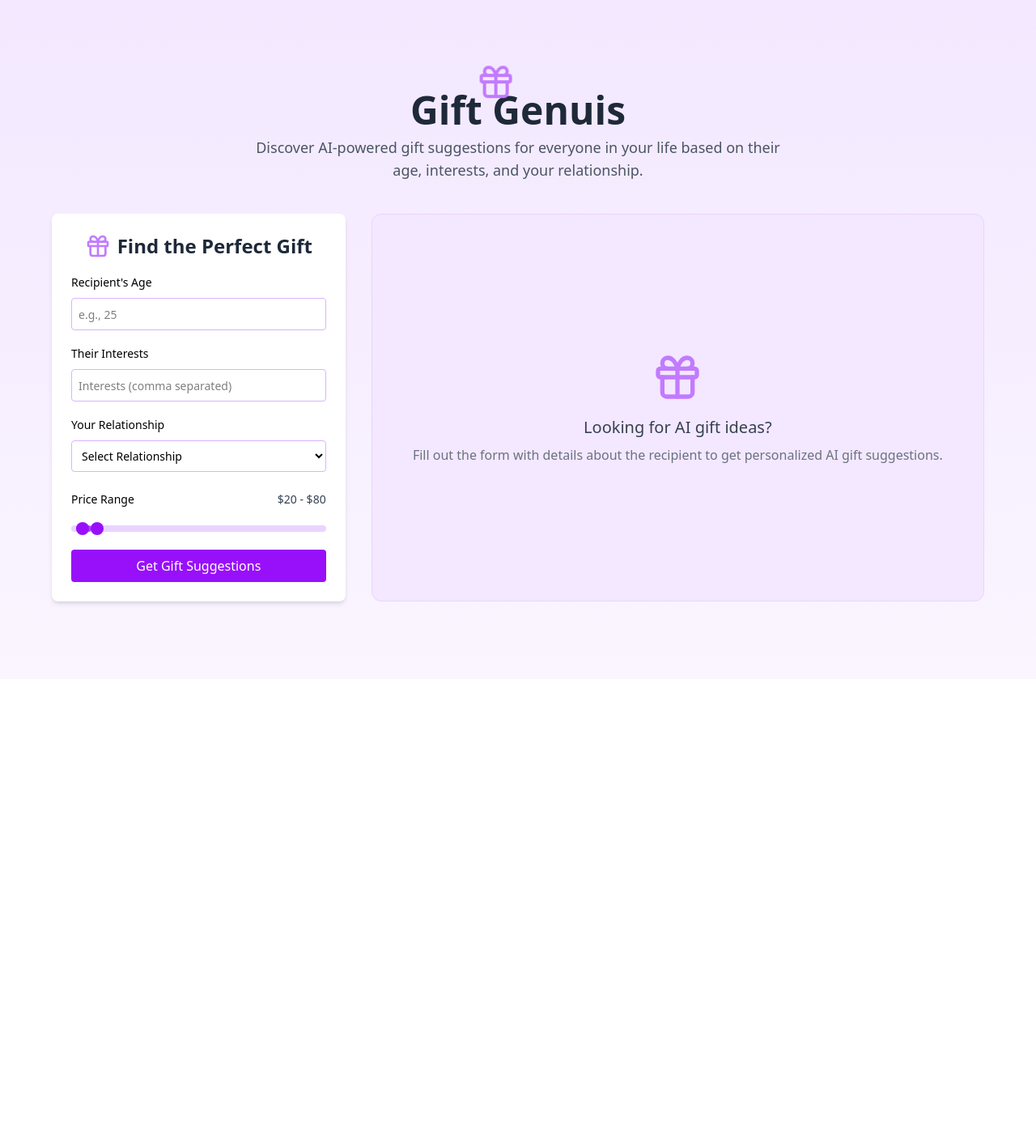
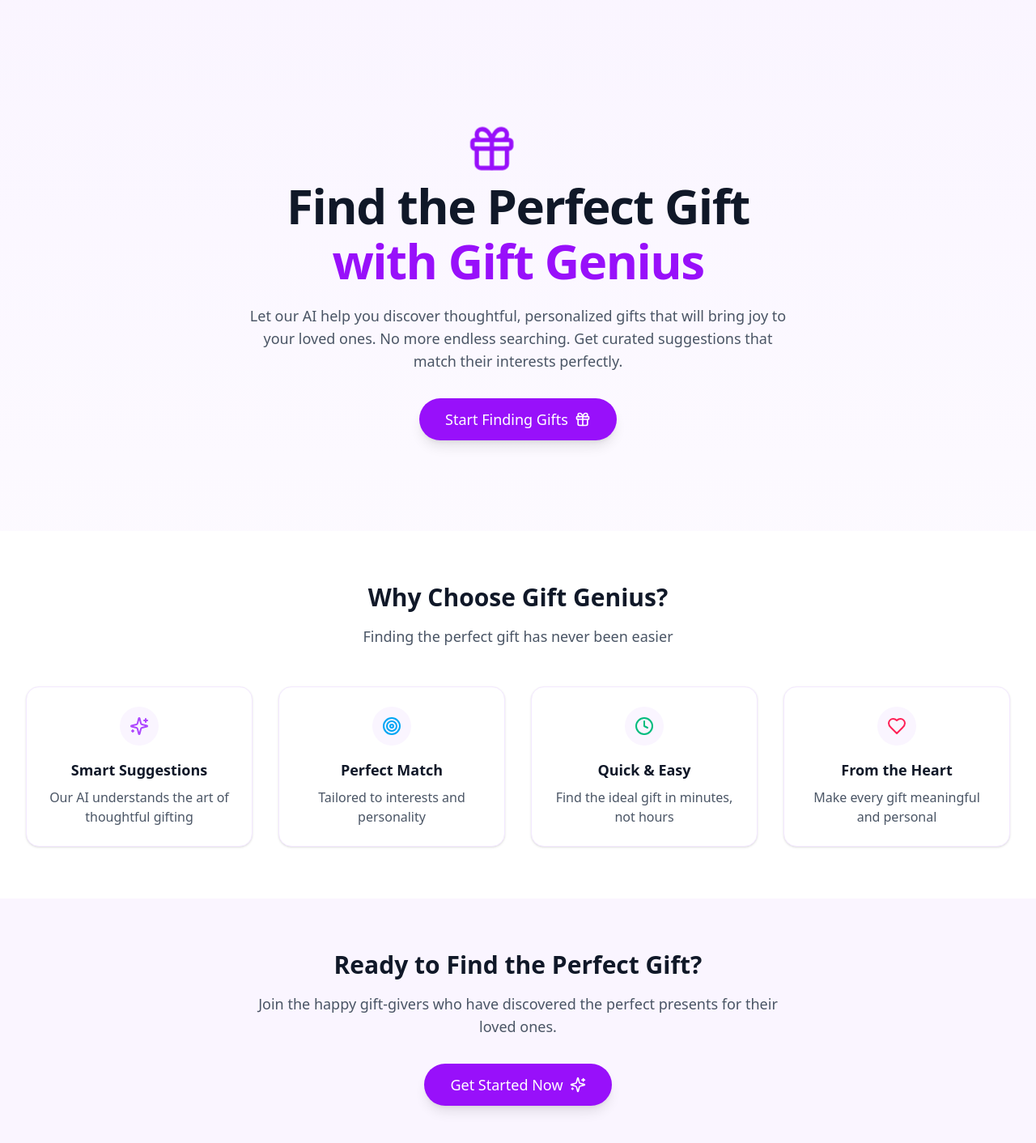
Before and after one commit to hilda-ut/gift-genius, a Next.js app: page / in a window 1280 px wide. Shown: the top 1412 px of the page at 81% size. Before the commit the page ends 839 px from the top, so only its background shows below. Built offline with nearby package versions, Linux system fonts and the light colour scheme.

Commit message:
Add landing page & separate gift finder page

```diff
--- /dev/null
+++ b/src/app/gift-finder/page.tsx
@@ -0,0 +1,148 @@
+"use client";
+
+import { useState } from "react";
+import { Toaster } from "sonner";
+import {
+  CircleCheckBig,
+  Gift,
+  Info,
+  LoaderCircle,
+  RefreshCw,
+  TriangleAlert,
+} from "lucide-react";
+import Button from "@/_components/ui/Button";
+import GiftCard from "@/_components/gift-card/GiftCard";
+import { GiftIdea } from "@/_types/giftIdea";
+import { getAIGiftSuggestions } from "@/_utils/aiGiftService";
+import { GiftForm } from "@/_components/gift-form/GiftForm";
+
+export default function GiftFinder() {
+  const [giftSuggestions, setGiftSuggestions] = useState<GiftIdea[]>([]);
+  const [isLoading, setIsLoading] = useState(false);
+  const [criteria, setCriteria] = useState<{
+    age: string;
+    interests: string;
+    relationship: string;
+    priceRange: number[];
+  } | null>(null);
+
+  const handleSubmit = async(
+    age: string,
+    interests: string,
+    relationship: string,
+    priceRange: number[]
+  ): Promise<void> => {
+    setIsLoading(true);
+
+    try {
+      const suggestions = await getAIGiftSuggestions(
+        age,
+        interests,
+        relationship,
+        priceRange,
+      );
+
+      setGiftSuggestions(suggestions);
+      setCriteria({
+        age,
+        interests,
+        relationship,
+        priceRange
+      });
+    } catch (error) {
+      console.error("Error getting gift suggestions:", error);
+    } finally {
+      setIsLoading(false);
+    }
+  };
+
+  const handleRefresh = (): void => {
+    if (!criteria) return;
+
+    handleSubmit(
+      criteria.age,
+      criteria.interests,
+      criteria.relationship,
+      criteria.priceRange
+    );
+  };
+
+  return (
+    <div className="min-h-screen bg-gradient-to-b from-purple-100 to-purple-50 px-4 py-12">
+      <Toaster
+        icons={{
+          success: <CircleCheckBig color="#0eaf46" />,
+          info: <TriangleAlert color="orange" />,
+          warning: <Info color="red" />,
+          error: <Info color="red" />,
+          loading: <LoaderCircle color="blue" />,
+        }}
+      />
+      <div className="max-w-6xl mx-auto">
+        <div className="text-center mb-10">
+          <div className="flex items-center justify-center mb-4">
+            <Gift className="h-12 w-12 text-purple-400 animate-float" />
+          </div>
+          <h1 className="text-4xl md:text-5xl font-bold text-gray-800 mb-2">
+            Gift Genius
+          </h1>
+          <p className="text-lg text-gray-600 max-w-2xl mx-auto">
+            Discover AI-powered gift suggestions for everyone in your life based on their age, interests, and your relationship.
+          </p>
+        </div>
+
+        <div className="grid grid-cols-1 lg:grid-cols-3 gap-8 mb-12">
+          <div className="lg:col-span-1">
+            <GiftForm handleSubmit={handleSubmit} />
+          </div>
+
+          <div className="lg:col-span-2">
+            {
+              isLoading ? (
+                <div className="h-full flex items-center justify-center p-10 rounded-xl bg-purple-100 border border-purple-200">
+                  <div className="flex items-center gap-3">
+                    <LoaderCircle className="h-6 w-6 text-purple-600 animate-spin" />
+                    <p className="text-purple-600 font-medium">Finding perfect gifts...</p>
+                  </div>
+                </div>
+              ) :
+              giftSuggestions?.length > 0 ? (
+                <>
+                  <div className="flex justify-between items-center mb-6">
+                    <h2 className="text-2xl font-bold text-gray-800">AI Gift Suggestions</h2>
+                    <Button
+                      onClick={handleRefresh}
+                      className="inline-flex items-center group"
+                      disabled={isLoading}
+                    >
+                      <RefreshCw className="h-4 w-4 mr-2" />
+                      New Ideas
+                    </Button>
+                  </div>
+                  <div className="grid grid-cols-1 sm:grid-cols-2 gap-6">
+                    {giftSuggestions?.map((gift) => (
+                      <GiftCard
+                        key={gift.name}
+                        gift={gift}
+                      />
+                    ))}
+                  </div>
+                </>
+              ) : (
+                <div className="h-full flex items-center justify-center p-10 rounded-xl bg-purple-100 border border-purple-200">
+                  <div className="text-center">
+                    <Gift className="h-16 w-16 text-purple-400 mx-auto mb-4" />
+                    <h3 className="text-xl font-medium text-gray-700 mb-2">Looking for AI gift ideas?</h3>
+                    <p className="text-gray-500">
+                      Fill out the form with details about the recipient to get personalized AI gift suggestions.
+                    </p>
+                  </div>
+                </div>
+              )
+            }
+          </div>
+        </div>
+      </div>
+    </div>
+  );
+}
--- a/src/app/page.tsx
+++ b/src/app/page.tsx
@@ -1,146 +1,115 @@
 "use client"
 
-import { useState } from "react";
-import { Toaster } from "sonner";
-import {
-  CircleCheckBig,
-  Gift,
-  Info,
-  LoaderCircle,
-  RefreshCw,
-  TriangleAlert,
-} from "lucide-react";
-import { GiftForm } from "@/_components/gift-form/GiftForm";
-import Button from "./_components/ui/Button";
-import GiftCard from "./_components/gift-card/GiftCard";
-import { GiftIdea } from "./_types/giftIdea";
-import { getAIGiftSuggestions } from "./_utils/aiGiftService";
+import Link from "next/link";
+import { Gift, Sparkles, Target, Heart, Clock } from "lucide-react";
+import Button from "@/_components/ui/Button";
 
-const Index = () => {
-  const [giftSuggestions, setGiftSuggestions] = useState<GiftIdea[]>([]);
-  const [isLoading, setIsLoading] = useState(false);
-  const [criteria, setCriteria] = useState<{
-    age: string;
-    interests: string;
-    relationship: string;
-    priceRange: number[];
-  } | null>(null);
+const features = [
+  {
+    icon: <Sparkles className="h-6 w-6 text-purple-500" />,
+    title: "Smart Suggestions",
+    description: "Our AI understands the art of thoughtful gifting"
+  },
+  {
+    icon: <Target className="h-6 w-6 text-sky-500" />,
+    title: "Perfect Match",
+    description: "Tailored to interests and personality"
+  },
+  {
+    icon: <Clock className="h-6 w-6 text-emerald-500" />,
+    title: "Quick & Easy",
+    description: "Find the ideal gift in minutes, not hours"
+  },
+  {
+    icon: <Heart className="h-6 w-6 text-rose-500" />,
+    title: "From the Heart",
+    description: "Make every gift meaningful and personal"
+  }
+];
 
-  const handleSubmit = async(
-    age: string,
-    interests: string,
-    relationship: string,
-    priceRange: number[]
-  ): Promise<void> => {
-    setIsLoading(true);
-
-    try {
-      const suggestions = await getAIGiftSuggestions(
-        age,
-        interests,
-        relationship,
-        priceRange,
-      );
-
-      setGiftSuggestions(suggestions);
-      setCriteria({
-        age,
-        interests,
-        relationship,
-        priceRange
-      });
-    } catch (error) {
-      console.error("Error getting gift suggestions:", error);
-    } finally {
-      setIsLoading(false);
-    }
-  };
-
-  const handleRefresh = (): void => {
-    if (!criteria) return;
-
-    handleSubmit(
-      criteria.age,
-      criteria.interests,
-      criteria.relationship,
-      criteria.priceRange
-    );
-  };
-
+export default function Home() {
   return (
-    <div className="min-h-screen bg-linear-to-b from-purple-100 to-purple-50 px-4 py-12">
-      <Toaster
-        icons={{
-          success: <CircleCheckBig color="#0eaf46" />,
-          info: <TriangleAlert color="orange" />,
-          warning: <Info color="red" />,
-          error: <Info color="red" />,
-          loading: <LoaderCircle color="blue" />,
-        }}
-      />
-      <div className="max-w-6xl mx-auto">
-        <div className="text-center mb-10">
-          <div className="flex items-center justify-center mb-4">
-            <Gift className="h-12 w-12 text-purple-400 animate-float" />
-          </div>
-          <h1 className="text-4xl md:text-5xl font-bold text-gray-800 mb-2">
-            Gift Genuis
-          </h1>
-          <p className="text-lg text-gray-600 max-w-2xl mx-auto">
-            Discover AI-powered gift suggestions for everyone in your life based on their age, interests, and your relationship.
-          </p>
-        </div>
-
-        <div className="grid grid-cols-1 lg:grid-cols-3 gap-8 mb-12">
-          <div className="lg:col-span-1">
-            <GiftForm handleSubmit={handleSubmit} />
-          </div>
-
-          <div className="lg:col-span-2">
-            {
-              isLoading ? (
-                <div className="h-full flex items-center justify-center p-10 rounded-xl bg-purple-100 border border-purple-200">
-                  <p>Loading ...</p>
-                </div>
-              ) :
-              giftSuggestions?.length > 0 ? (
-                <>
-                  <div className="flex justify-between items-center mb-6">
-                    <h2 className="text-2xl font-bold text-gray-800">AI Gift Suggestions</h2>
-                    <Button
-                      onClick={handleRefresh}
-                      className="inline-flex items-center group"
-                      disabled={isLoading}
-                    >
-                      <RefreshCw className="h-4 w-4 mr-2" />
-                      New Ideas
-                    </Button>
-                  </div>
-                  <div className="grid grid-cols-1 sm:grid-cols-2 md:grid-cols-2 lg:grid-cols-3 gap-6">
-                    {giftSuggestions?.map((gift) => (
-                      <GiftCard
-                        key={gift.name}
-                        gift={gift}
-                      />
-                    ))}
-                  </div>
-                </>
-              ) : (
-              <div className="h-full flex items-center justify-center p-10 rounded-xl bg-purple-100 border border-purple-200">
-                <div className="text-center">
-                  <Gift className="h-16 w-16 text-purple-400 mx-auto mb-4" />
-                  <h3 className="text-xl font-medium text-gray-700 mb-2">Looking for AI gift ideas?</h3>
-                  <p className="text-gray-500">
-                    Fill out the form with details about the recipient to get personalized AI gift suggestions.
-                  </p>
-                </div>
+    <main className="min-h-screen bg-gradient-to-b from-purple-50 to-white">
+      <div className="relative overflow-hidden">
+        <div className="max-w-7xl mx-auto px-4 sm:px-6 lg:px-8">
+          <div className="relative pt-16 pb-8 sm:pt-24 sm:pb-16 lg:pt-32 lg:pb-28">
+            <div className="text-center">
+              <div className="flex items-center justify-center mb-8">
+                <Gift className="h-16 w-16 text-purple-600 animate-float" />
               </div>
-            )}
+              <h1 className="text-4xl font-bold tracking-tight text-gray-900 sm:text-5xl md:text-6xl">
+                <span className="block">Find the Perfect Gift</span>
+                <span className="block text-purple-600 mt-2">with Gift Genius</span>
+              </h1>
+              <p className="mt-6 max-w-lg mx-auto text-lg text-gray-600 sm:max-w-2xl">
+                Let our AI help you discover thoughtful, personalized gifts that will bring joy to your loved ones.
+                No more endless searching. Get curated suggestions that match their interests perfectly.
+              </p>
+              <div className="mt-8 flex justify-center gap-4">
+                <Link href="/gift-finder">
+                  <Button className="inline-flex items-center justify-center gap-2 px-8 py-3 text-lg bg-purple-600 hover:bg-purple-700 text-white rounded-full shadow-lg hover:shadow-xl transition-all">
+                    Start Finding Gifts
+                    <Gift className="h-5 w-5" />
+                  </Button>
+                </Link>
+              </div>
+            </div>
           </div>
         </div>
       </div>
-    </div>
+
+      <div className="py-16 bg-white">
+        <div className="max-w-7xl mx-auto px-4 sm:px-6 lg:px-8">
+          <div className="text-center mb-12">
+            <h2 className="text-3xl font-bold text-gray-900">
+              Why Choose Gift Genius?
+            </h2>
+            <p className="mt-4 text-lg text-gray-600">
+              Finding the perfect gift has never been easier
+            </p>
+          </div>
+
+          <div className="grid grid-cols-1 gap-8 sm:grid-cols-2 lg:grid-cols-4">
+            {features.map((feature, index) => (
+              <div
+                key={index}
+                className="relative bg-white p-6 rounded-2xl border border-purple-100 hover:border-purple-200 shadow-sm hover:shadow-md transition-all"
+              >
+                <div className="flex items-center justify-center w-12 h-12 mx-auto mb-4 bg-purple-50 rounded-full">
+                  {feature.icon}
+                </div>
+                <h3 className="text-lg font-semibold text-gray-900 text-center mb-2">
+                  {feature.title}
+                </h3>
+                <p className="text-gray-600 text-center">
+                  {feature.description}
+                </p>
+              </div>
+            ))}
+          </div>
+        </div>
+      </div>
+
+      <div className="bg-purple-50 py-16">
+        <div className="max-w-7xl mx-auto px-4 sm:px-6 lg:px-8">
+          <div className="text-center">
+            <h2 className="text-3xl font-bold text-gray-900">
+              Ready to Find the Perfect Gift?
+            </h2>
+            <p className="mt-4 text-lg text-gray-600 max-w-2xl mx-auto">
+              Join the happy gift-givers who have discovered the perfect presents for their loved ones.
+            </p>
+            <div className="mt-8">
+              <Link href="/gift-finder">
+                <Button className="inline-flex items-center justify-center gap-2 px-8 py-3 text-lg bg-purple-600 hover:bg-purple-700 text-white rounded-full shadow-lg hover:shadow-xl transition-all">
+                  Get Started Now
+                  <Sparkles className="h-5 w-5" />
+                </Button>
+              </Link>
+            </div>
+          </div>
+        </div>
+      </div>
+    </main>
   );
-};
-
-export default Index;
+}
```
